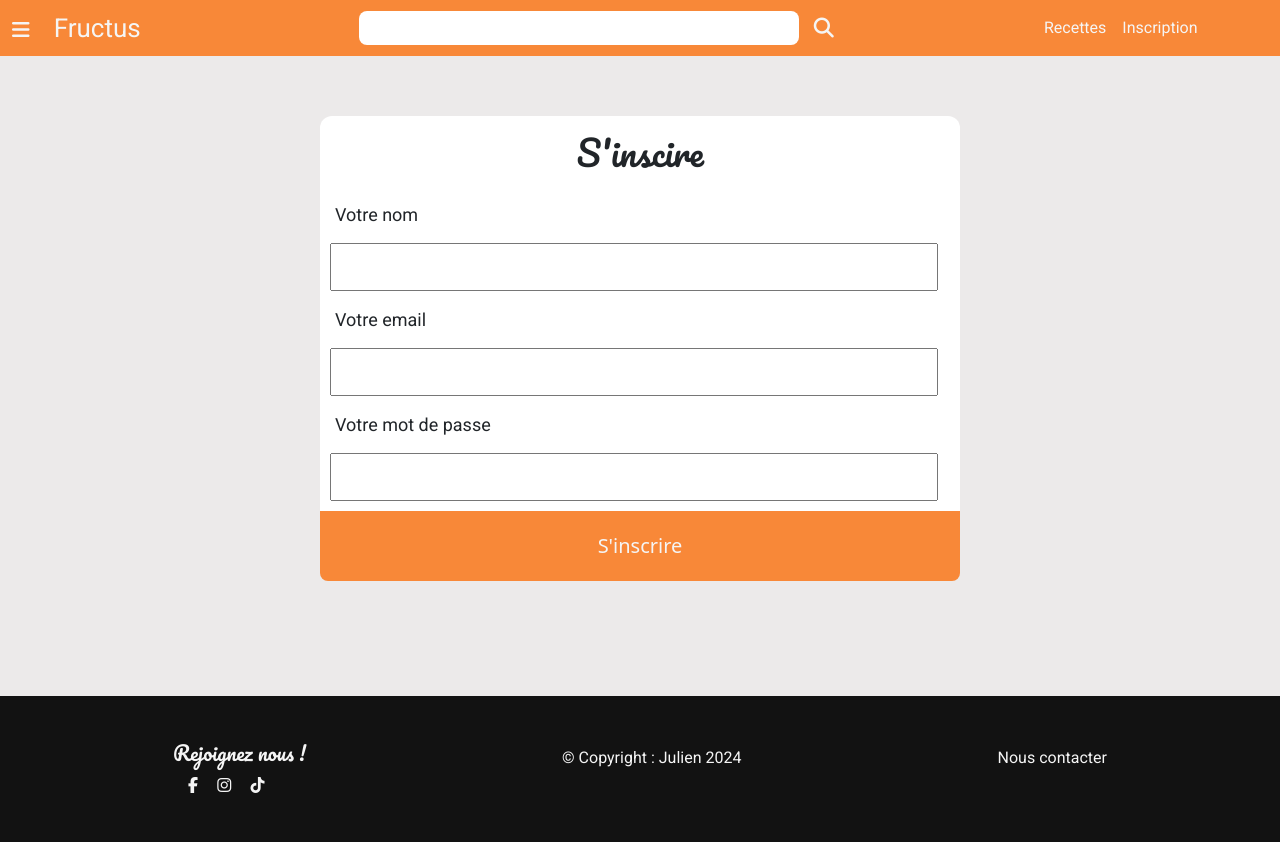
After one commit to DfrtJulien/fructus, a PHP site: template src/Views/security/register.view.php in a window 1280 px wide. The commit adds this page. Run offline with PHP 8.4, Linux system fonts and the light colour scheme; the template is opened without the code that fills it, so the values that code supplies are empty; some libraries are stand-ins or nearby versions.

Commit message:
register done

```diff
--- a/index.php
+++ b/index.php
@@ -10,4 +10,8 @@ $router = new Router();
 //la page d'accueil
 $router->addRoute('/', 'HomeController', 'index');
 
+// page s'inscrire
+$router->addRoute('/register', 'UsersController', 'register');
+
+
 $router->handleRequest();
--- a/public/style/style.css
+++ b/public/style/style.css
@@ -24,7 +24,8 @@ h6 {
 }
 
 p,
-a {
+a,
+label {
 	font-family: "Roboto", serif;
 	font-weight: 400;
 	font-style: normal;
@@ -44,6 +45,10 @@ a {
 	left: 0;
 	right: 0;
 	z-index: 2;
+}
+
+.myNavOrange {
+	background-color: var(--main-color);
 }
 
 .burger {
@@ -194,6 +199,56 @@ a {
 	border-radius: 8px;
 	margin-left: 15px;
 	margin-top: 15px;
+}
+
+/********************************************************* INSCRIPTION ******************************************/
+
+.registerContainer {
+	background-color: rgb(236, 234, 234);
+	width: 100%;
+	min-height: 70vh;
+	display: block;
+	padding-top: 60px;
+}
+
+.form {
+	width: 95%;
+	margin: auto;
+	background-color: white;
+	border-radius: 12px;
+}
+
+.form h1 {
+	text-align: center;
+	padding: 15px;
+	font-size: 35px;
+}
+
+.form label {
+	width: 100%;
+	padding: 5px 15px;
+	font-size: 18px;
+}
+
+.form input {
+	padding: 10px;
+	width: 95%;
+	margin: 15px 10px;
+}
+
+.errorContainer {
+	width: 95%;
+	margin: auto;
+}
+
+.registerBtn {
+	width: 100%;
+	border: none;
+	background-color: var(--main-color);
+	color: var(--white-clr);
+	font-size: 20px;
+	padding: 20px;
+	border-radius: 0 0 8px 8px;
 }
 
 /************************************** FOOTER *****************************/
@@ -408,6 +463,27 @@ a {
 		padding: 50px 95px;
 	}
 
+	/********************************************************* INSCRIPTION ******************************************/
+
+	.registerContainer {
+		min-height: 80vh;
+	}
+
+	.form {
+		width: 50%;
+	}
+
+	.form input {
+		margin: 10px 10px;
+	}
+
+	.errorContainer {
+		width: 95%;
+		margin: auto;
+		margin: 5px 10px;
+	}
+
+
 	/************************************** FOOTER *****************************/
 	.myFooter {
 		padding: 45px;
--- a/src/Views/partials/head.php
+++ b/src/Views/partials/head.php
@@ -31,7 +31,7 @@
                 <ul class="navbar-nav">
                     <li class="nav-item d-flex">
                         <a class="nav-link nav-link-white" href="/">Recettes</a>
-                        <a class="nav-link nav-link-white" href="/">Connexion</a>
+                        <a class="nav-link nav-link-white" href="/register">Inscription</a>
                     </li>
                 </ul>
             </div>
--- /dev/null
+++ b/src/Views/partials/headerOrange.php
@@ -0,0 +1,39 @@
+<!DOCTYPE html>
+<html lang="fr">
+
+<head>
+  <meta charset="UTF-8">
+  <meta name="viewport" content="width=device-width, initial-scale=1.0">
+  <title>
+    Fructus
+  </title>
+  <script src="https://kit.fontawesome.com/f5a1d28d53.js" crossorigin="anonymous"></script>
+  <link rel="stylesheet" href="https://cdn.jsdelivr.net/npm/bootstrap@5.3.2/dist/css/bootstrap.min.css" integrity="sha384-T3c6CoIi6uLrA9TneNEoa7RxnatzjcDSCmG1MXxSR1GAsXEV/Dwwykc2MPK8M2HN" crossorigin="anonymous">
+  <script src="https://cdn.jsdelivr.net/npm/bootstrap@5.3.3/dist/js/bootstrap.bundle.min.js" integrity="sha384-YvpcrYf0tY3lHB60NNkmXc5s9fDVZLESaAA55NDzOxhy9GkcIdslK1eN7N6jIeHz" crossorigin="anonymous"></script>
+  <link rel="stylesheet" href="/public/style/style.css">
+</head>
+
+<body>
+  <nav class="navbar navbar-expand-lg myNavOrange">
+    <div class="container-fluid">
+      <div>
+        <i class="fa-solid fa-bars burger"></i>
+        <a class="navbar-brand title" href="/"> Fructus</a>
+      </div>
+      <div class="searchContainer">
+        <input type="text" class="searchInput">
+        <i class="fa-solid fa-magnifying-glass searchIcon"></i>
+      </div>
+      <button class="navbar-toggler" type="button" data-bs-toggle="collapse" data-bs-target="#navbarNav" aria-controls="navbarNav" aria-expanded="false" aria-label="Toggle navigation">
+        <span class="navbar-toggler-icon"></span>
+      </button>
+      <div class="collapse navbar-collapse" id="navbarNav">
+        <ul class="navbar-nav">
+          <li class="nav-item d-flex">
+            <a class="nav-link nav-link-white" href="/">Recettes</a>
+            <a class="nav-link nav-link-white" href="/register">Inscription</a>
+          </li>
+        </ul>
+      </div>
+    </div>
+  </nav>
--- /dev/null
+++ b/src/Views/security/register.view.php
@@ -0,0 +1,49 @@
+<?php
+require_once(__DIR__ . "/../partials/headerOrange.php");
+?>
+<secction class="registerContainer">
+
+    <div class="form">
+        <h1>S'inscire</h1>
+        <form method="POST">
+            <label for="name" id="name">Votre nom</label>
+            <input type="text" name="name">
+            <?php
+            if (isset($this->arrayError['name'])) {
+            ?>
+                <div class="alert alert-danger errorContainer" role="alert">
+                    <p class='text-danger'><?= $this->arrayError['name'] ?></p>
+                </div>
+            <?php
+            }
+            ?>
+            <label for="mail" id="mail">Votre email</label>
+            <input type="email" name="mail">
+            <?php
+            if (isset($this->arrayError['mail'])) {
+            ?>
+                <div class="alert alert-danger errorContainer" role="alert">
+                    <p class='text-danger'><?= $this->arrayError['mail'] ?></p>
+                </div>
+            <?php
+            }
+            ?>
+            <label for="password" id="password">Votre mot de passe</label>
+            <input type="password" name="password">
+            <?php
+            if (isset($this->arrayError['password'])) {
+            ?>
+                <div class="alert alert-danger errorContainer" role="alert">
+                    <p class='text-danger'><?= $this->arrayError['password'] ?></p>
+                </div>
+            <?php
+            }
+            ?>
+            <button type="submit" class="registerBtn">S'inscrire</button>
+        </form>
+    </div>
+</secction>
+
+<?php
+require_once(__DIR__ . "/../partials/footer.php");
+?>
```
Also changed, not shown: src/Controllers/UsersController.php (added, +43 -0 lines), src/Models/Users.php (added, +86 -0 lines), src/Utils/AbstractController.php (added, +60 -0 lines).
